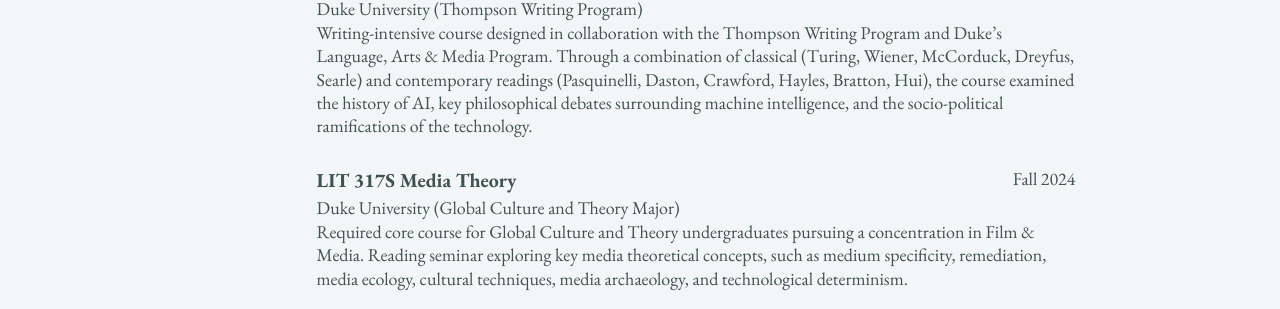
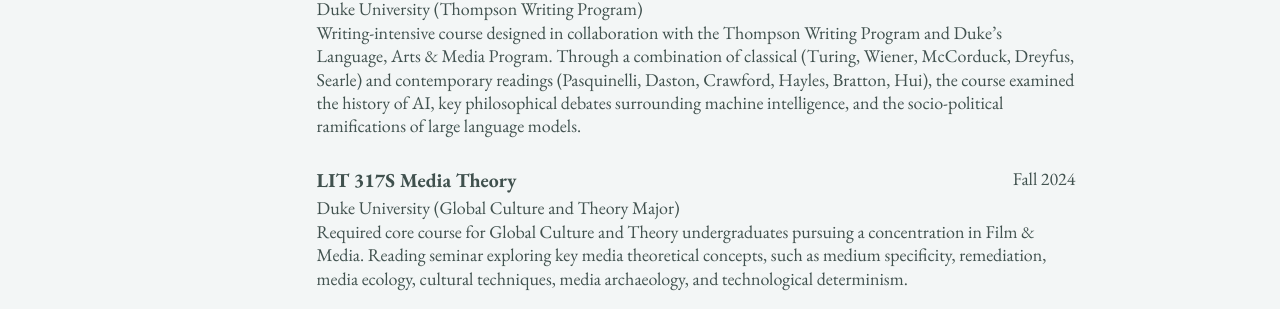
Before and after one commit to epujol90/epujol90.github.io, a Jekyll site: the page built from _pages/cv-json.md, in a window 1280 px wide and 900 px high, scrolled down 5386 px. Shown: the part 239-548 px from the top of the window. Built offline with Jekyll 4.4.1, drawn with Linux system fonts in a browser that asks for light colours; a script bundle is joined from its source files by our own code; library files that are not in the unit come from our copies.

Commit message:
Update cv.json

```diff
--- a/_data/cv.json
+++ b/_data/cv.json
@@ -325,7 +325,7 @@
       "institution": "Duke University (Thompson Writing Program)",
       "date": "Spring 2025",
       "role": "",
-      "description": "Writing-intensive course designed in collaboration with the Thompson Writing Program and Duke’s Language, Arts & Media Program. Through a combination of classical (Turing, Wiener, McCorduck, Dreyfus, Searle) and contemporary readings (Pasquinelli, Daston, Crawford, Hayles, Bratton, Hui), the course examined the history of AI, key philosophical debates surrounding machine intelligence, and the socio-political ramifications of the technology.",
+      "description": "Writing-intensive course designed in collaboration with the Thompson Writing Program and Duke’s Language, Arts & Media Program. Through a combination of classical (Turing, Wiener, McCorduck, Dreyfus, Searle) and contemporary readings (Pasquinelli, Daston, Crawford, Hayles, Bratton, Hui), the course examined the history of AI, key philosophical debates surrounding machine intelligence, and the socio-political ramifications of large language models.",
       "category": "Instructor of Record"
     },
     {
```
